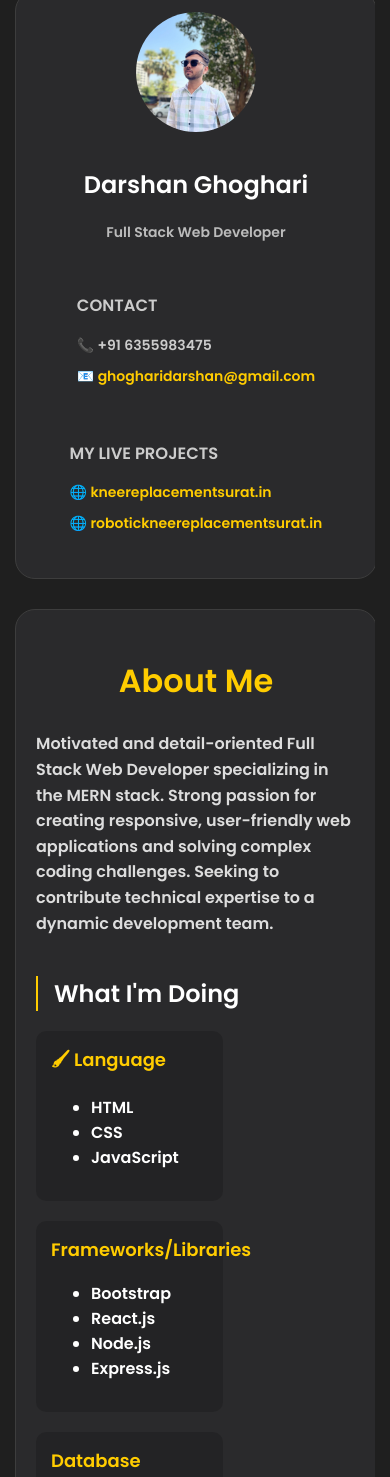
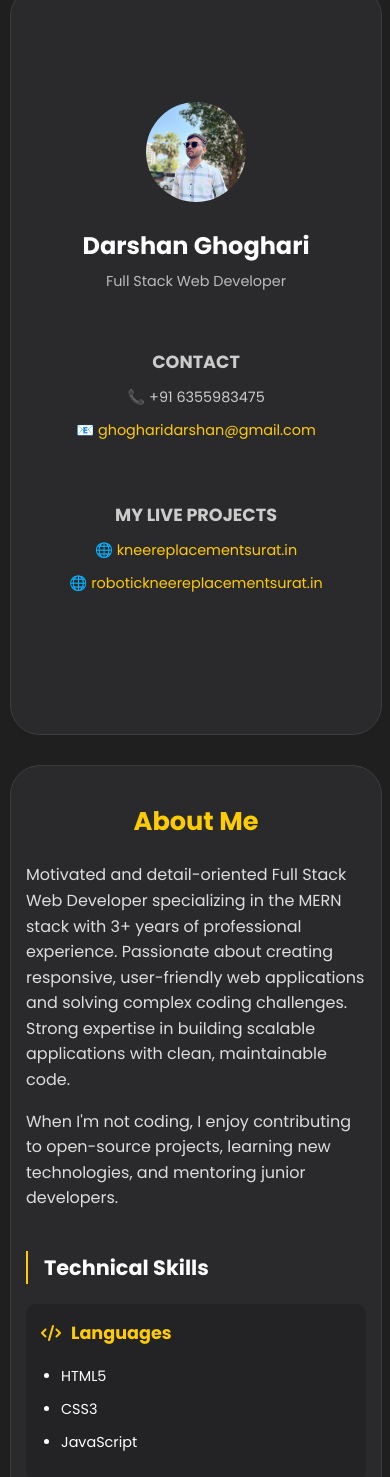
Before and after one commit to darshanghoghari02/Resume, a plain HTML site: page index.html in a window 390 px wide. Shown: the part 24-1501 px from the top of the page. Drawn offline with Linux system fonts and the light colour scheme.

Commit message:
new css added

```diff
--- a/index.html
+++ b/index.html
@@ -1,12 +1,17 @@
 <!DOCTYPE html>
 <html lang="en">
+
 <head>
   <meta charset="UTF-8" />
   <meta name="viewport" content="width=device-width, initial-scale=1.0" />
   <title>Darshan Ghoghari - Portfolio</title>
   <link rel="stylesheet" href="styles.css" />
   <link href="https://fonts.googleapis.com/css2?family=Poppins:wght@600&display=swap" rel="stylesheet">
+  <link href="https://fonts.googleapis.com/css2?family=Poppins:wght@400;500;600;700&display=swap" rel="stylesheet">
+  <link rel="stylesheet" href="https://cdnjs.cloudflare.com/ajax/libs/font-awesome/6.4.0/css/all.min.css">
+
 </head>
+
 <body>
   <div class="container">
     <aside class="sidebar">
@@ -31,46 +36,56 @@
       <section class="main-container">
 
         <!-- About -->
-        <section class="section about">
+        <section id="about" class="section about">
           <h2 class="main-h2">About Me</h2>
           <p>
-            Motivated and detail-oriented Full Stack Web Developer specializing in the MERN stack.
-            Strong passion for creating responsive, user-friendly web applications and solving complex coding challenges.
-            Seeking to contribute technical expertise to a dynamic development team.
+            Motivated and detail-oriented Full Stack Web Developer specializing in the MERN stack with 3+ years of
+            professional experience. Passionate about creating responsive, user-friendly web applications and solving
+            complex coding challenges. Strong expertise in building scalable applications with clean, maintainable code.
+          </p>
+          <p>
+            When I'm not coding, I enjoy contributing to open-source projects, learning new technologies, and mentoring
+            junior developers.
           </p>
         </section>
 
         <!-- Services -->
-        <section class="section services">
-          <h2 class="services-h2">What I'm Doing</h2>
+        <section id="skills" class="section skills">
+          <h2 class="services-h2">Technical Skills</h2>
           <div class="cards">
             <div class="card">
-              <h3>🖌 Language</h3>
+              <h3><i class="fas fa-code"></i> Languages</h3>
               <ul>
-                <li>HTML</li>
-                <li>CSS</li>
-                <li>JavaScript</li>
+                <li>HTML5</li>
+                <li>CSS3</li>
+                <li>JavaScript </li>
+
               </ul>
             </div>
             <div class="card">
-              <h3>Frameworks/Libraries</h3>
+              <h3><i class="fas fa-cubes"></i> Frameworks</h3>
               <ul>
-                <li>Bootstrap</li>
                 <li>React.js</li>
+
                 <li>Node.js</li>
                 <li>Express.js</li>
               </ul>
             </div>
             <div class="card">
-              <h3>Database</h3>
+              <h3><i class="fas fa-database"></i> Databases</h3>
               <ul>
                 <li>MongoDB</li>
+                <li>MySQL</li>
+
               </ul>
             </div>
             <div class="card">
-              <h3>Stack</h3>
+              <h3><i class="fas fa-tools"></i> Tools</h3>
               <ul>
-                <li>MERN</li>
+                <li>Git/GitHub</li>
+                <li>Docker</li>
+                <li>Postman</li>
+                <li>VS Code</li>
               </ul>
             </div>
           </div>
@@ -96,7 +111,8 @@
           <ul>
             <li>📞 Phone: <a href="tel:+916355983475">+91 6355983475</a></li>
             <li>📧 Email: <a href="mailto:ghogharidarshan@gmail.com">ghogharidarshan@gmail.com</a></li>
-            <li>🔗 LinkedIn: <a href="https://www.linkedin.com/in/darshan-ghoghari-335b67319/" target="_blank">linkedin.com/in/darshan-ghoghari</a></li>
+            <li>🔗 LinkedIn: <a href="https://www.linkedin.com/in/darshan-ghoghari-335b67319/"
+                target="_blank">linkedin.com/in/darshan-ghoghari</a></li>
           </ul>
         </section>
 
@@ -104,4 +120,5 @@
     </main>
   </div>
 </body>
+
 </html>
--- a/styles.css
+++ b/styles.css
@@ -2,14 +2,19 @@
 body {
   margin: 0;
   font-family: "Poppins", sans-serif;
-
   background-color: #1f1f1f;
   color: #ffffff;
+  line-height: 1.6;
 }
 
 a {
   color: #ffcc00;
   text-decoration: none;
+  transition: color 0.3s ease;
+}
+
+a:hover {
+  color: #ffffff;
 }
 
 /* Layout */
@@ -17,14 +22,14 @@ a {
   display: flex;
   gap: 30px;
   margin: 1.5vw;
-  flex: 1;
   flex-wrap: wrap;
-  overflow: hidden;
 }
 
 /* Sidebar */
 .sidebar {
-  width: 300px;
+  height: 85vh;
+  width: 100%;
+  max-width: 300px;
   background-color: #2a2a2c;
   padding: 30px 20px;
   text-align: center;
@@ -38,18 +43,20 @@ a {
 
 .avatar {
   width: 150px;
+  height: 150px;
   border-radius: 50%;
   margin-bottom: 15px;
+  object-fit: cover;
 }
 
-.sidebar h2 {
-  font-size: 22px;
-  margin: 10px 0;
+.sidebar h1 {
+  font-size: 1.5rem;
+  margin: 10px 0 5px;
 }
 
 .role {
   color: #bbbbbb;
-  font-size: 14px;
+  font-size: 0.9rem;
   margin-bottom: 20px;
 }
 
@@ -57,174 +64,196 @@ a {
   text-align: left;
   list-style: none;
   padding: 0;
-  font-size: 14px;
+  font-size: 0.9rem;
   color: #cccccc;
+  width: 100%;
+}
+
+.contact h3 {
+  font-size: 1.1rem;
+  margin: 20px 0 10px;
 }
 
 .contact li {
   margin: 10px 0;
+  word-break: break-all;
 }
 
 /* Main Content */
 .main {
   flex: 1;
+  min-width: 300px;
   background-color: #2a2a2c;
   border: 1px solid #3d3d3d;
   border-radius: 30px;
-  overflow-y: auto;
-  overflow-x: hidden;
-  display: flex;
-  flex-direction: column;
-  height: 93.5vh;
+  height: 92.5vh;
+  overflow-y: scroll;
 }
-
 .main::-webkit-scrollbar {
   display: none;
 }
-
 .main-container {
-  padding: 10px 40px;
-}
-
-/* Navbar */
-.navbar {
-  background-color: #454545;
-  padding: 1rem 2rem;
-  display: flex;
-  justify-content: flex-end;
-  gap: 20px;
-  border-top-left-radius: 30px;
-  border-top-right-radius: 30px;
-  flex-wrap: wrap;
-}
-
-.navbar a {
-  color: #cccccc;
-  font-weight: 500;
-  transition: 0.3s;
-}
-
-.navbar a.active {
-  color: #ffcc00;
-  border-bottom: 2px solid #ffcc00;
+  padding: 20px;
 }
 
 /* Sections */
 .section {
   margin-bottom: 40px;
 }
+
 .services-h2 {
   border-left: 2px solid #ffcc00;
   padding-left: 1rem;
+  font-size: 1.8rem;
+  margin: 20px 0;
 }
+
 .main-h2 {
-  font-size: 2.5rem;
+  font-size: 2rem;
   color: #ffcc00;
+  margin: 20px 0;
 }
 
 .about p {
   color: #dddddd;
-  line-height: 1.6;
+  margin-bottom: 15px;
 }
 
 /* Cards */
 .cards {
-  /* margin: auto; */
-  /* text-align: center; */
-  width: 48vw;
   display: grid;
-  grid-template-columns: repeat(auto-fit, minmax(23vw, 1fr));
+  grid-template-columns: repeat(auto-fit, minmax(230px, 1fr));
   gap: 20px;
 }
-.card,
-.testimonial {
+
+.card {
   background-color: rgba(0, 0, 0, 0.16);
   border-radius: 10px;
   padding: 20px;
-  transition: transform 0.2s ease;
+  transition: transform 0.3s ease, box-shadow 0.3s ease;
 }
 
-.card:hover,
-.testimonial:hover {
+.card:hover {
   transform: translateY(-5px);
+  box-shadow: 0 5px 15px rgba(0, 0, 0, 0.3);
 }
 
 .card h3 {
   color: #ffcc00;
   margin-top: 0;
+  font-size: 1.1rem;
+  display: flex;
+  align-items: center;
+  gap: 10px;
 }
 
-.card p,
-.testimonial p {
-  font-size: 14px;
-  color: #cccccc;
+.card h3 i {
+  font-size: 1rem;
 }
 
-.testimonial strong {
-  color: #ffcc00;
-  display: block;
-  margin-bottom: 8px;
+.card ul {
+  padding-left: 20px;
+  margin: 10px 0 0;
 }
 
-/* Responsive */
-@media (max-width: 1000px) {
+.card li {
+  margin-bottom: 5px;
+  font-size: 0.9rem;
+}
+
+/* Experience Section */
+.section ul {
+  padding-left: 20px;
+}
+
+.section ul li {
+  margin-bottom: 10px;
+}
+
+.section p {
+  margin-bottom: 5px;
+}
+
+/* Responsive Adjustments */
+@media (max-width: 1024px) {
   .container {
     flex-direction: column;
     margin: 15px;
   }
 
   .sidebar {
-    width: initial;
-    height: auto;
+    max-width: 100%;
+    width: auto;
+    /* flex-direction: row; */
+    flex-wrap: wrap;
+    justify-content:center;
+    align-items: center;
+    text-align: left;
     padding: 20px;
-    border-radius: 20px;
+  }
+  .contact {
     text-align: center;
+  }
+  .avatar {
+    width: 120px;
+    height: 120px;
   }
 
   .main {
     width: 100%;
-    height: auto;
-    min-height: 100vh;
-    border-radius: 20px;
-  }
-
-  .navbar {
-    justify-content: center;
-    flex-wrap: wrap;
   }
 }
 
-@media (max-width: 600px) {
-  .avatar {
-    width: 120px;
+@media (max-width: 768px) {
+  .main-h2 {
+    font-size: 1.8rem;
   }
 
-  .main-h2 {
-    font-size: 2rem;
+  .services-h2 {
+    font-size: 1.5rem;
+  }
+
+  .card {
+    padding: 15px;
+  }
+}
+
+@media (max-width: 480px) {
+  .container {
+    margin: 10px;
+  }
+
+  .sidebar {
+    flex-direction: column;
+    align-items: center;
+    text-align: center;
+    padding: 15px;
+  }
+
+  .contact {
     text-align: center;
   }
 
   .main-container {
-    padding: 20px;
-  }
-
-  .navbar {
-    flex-direction: column;
-    align-items: center;
-    gap: 10px;
-  }
-
-  .card,
-  .testimonial {
     padding: 15px;
   }
 
-  .card h3 {
-    font-size: 18px;
+  .main-h2 {
+    font-size: 1.6rem;
+    text-align: center;
   }
 
-  .card p,
-  .testimonial p {
-    font-size: 13px;
+  .services-h2 {
+    font-size: 1.3rem;
+    text-align: left;
+  }
+
+  .cards {
+    grid-template-columns: 1fr;
+  }
+
+  .avatar {
+    width: 100px;
+    height: 100px;
   }
 }
```
